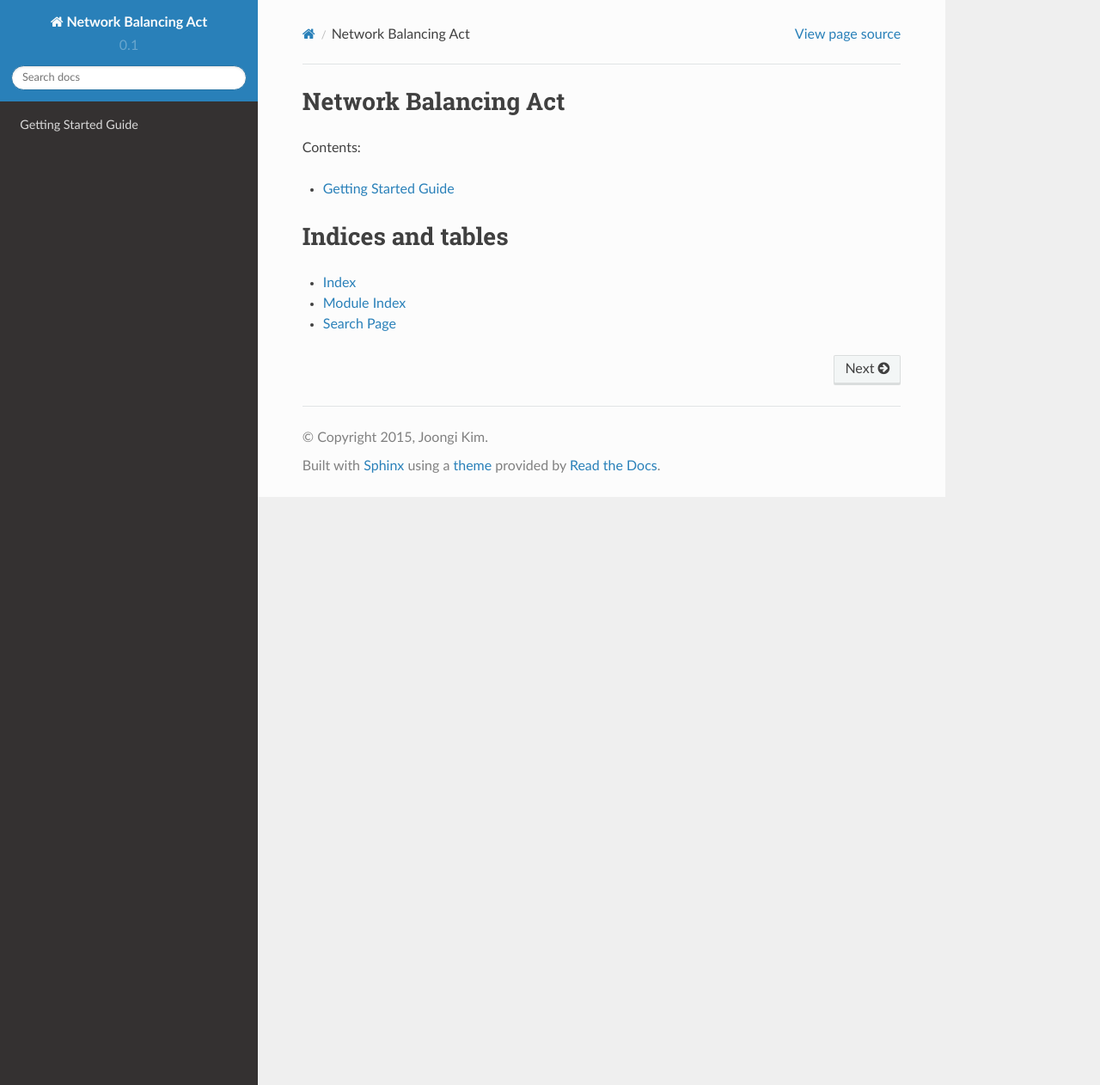
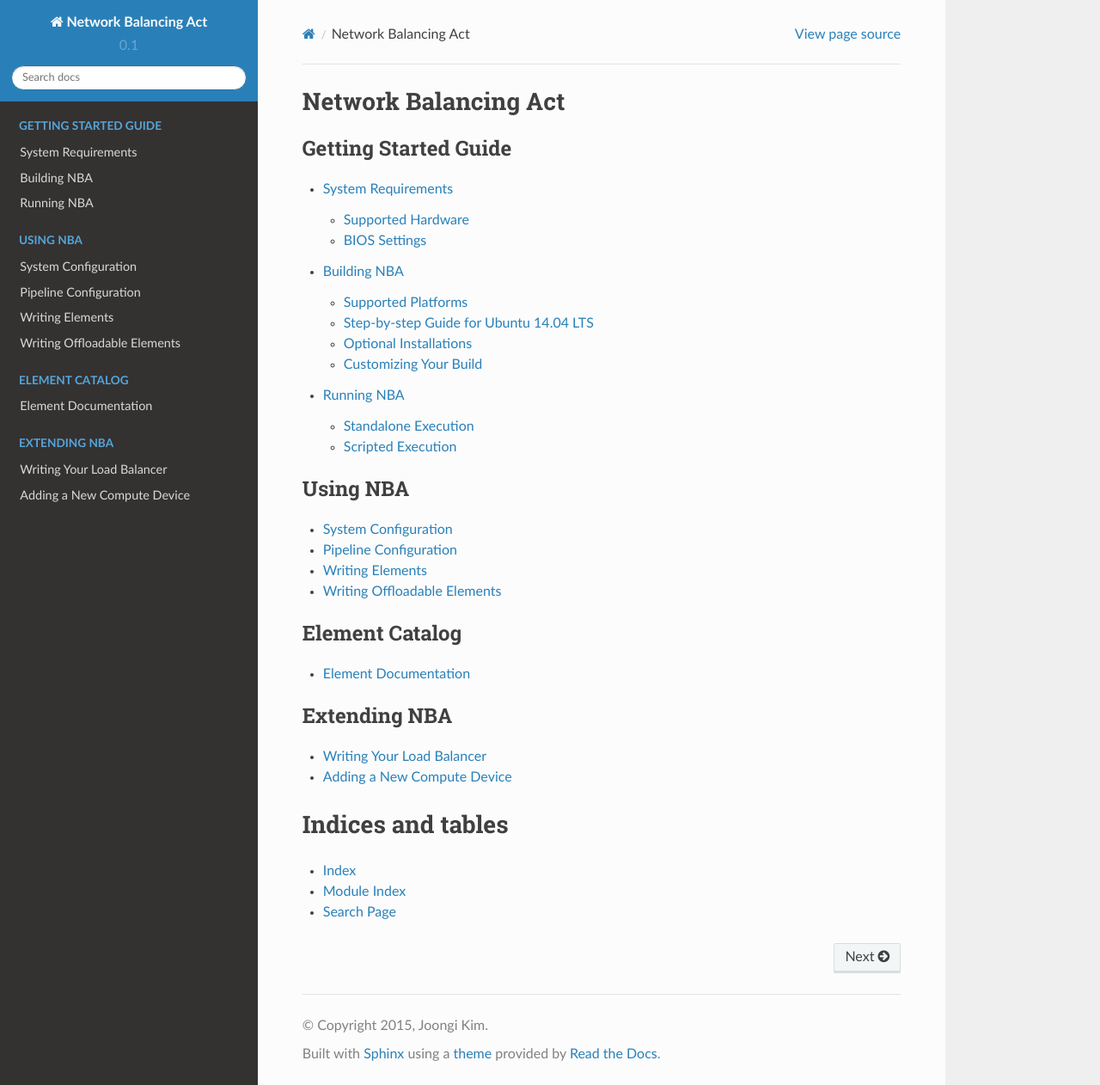
Before and after one commit to ANLAB-KAIST/NBA, a Sphinx documentation site: the page built from docs/index.rst, in a window 1280 px wide and 1262 px high. Shown: the whole window at 86% size. Built offline with Sphinx 7.4.7 and the Read the Docs theme 2.0.0, drawn with Linux system fonts in a browser that asks for light colours.

Commit message:
refs #2: Roadmap for docs.

```diff
--- /dev/null
+++ b/docs/dev/compute_device.rst
@@ -0,0 +1,2 @@
+Adding a New Compute Device
+===========================
--- /dev/null
+++ b/docs/dev/load_balancer.rst
@@ -0,0 +1,2 @@
+Writing Your Load Balancer
+==========================
--- /dev/null
+++ b/docs/elem/index.rst
@@ -0,0 +1,2 @@
+Element Documentation
+=====================
--- a/docs/index.rst
+++ b/docs/index.rst
@@ -6,13 +6,43 @@
 Network Balancing Act
 =====================
 
-Contents:
+.. _gsg:
 
 .. toctree::
-   :maxdepth: 1
-   :titlesonly:
+   :maxdepth: 2
+   :caption: Getting Started Guide
 
-   gsg/index
+   gsg/sys_reqs
+   gsg/build
+   gsg/running
+
+.. _user-docs:
+
+.. toctree::
+   :maxdepth: 2
+   :caption: Using NBA
+
+   user/system_config
+   user/pipeline_config
+   user/element
+   user/offloadable_element
+
+.. _elem-docs:
+
+.. toctree::
+   :maxdepth: 2
+   :caption: Element Catalog
+
+   elem/index
+
+.. _dev-docs:
+
+.. toctree::
+   :maxdepth: 2
+   :caption: Extending NBA
+
+   dev/load_balancer
+   dev/compute_device
 
 
 
--- /dev/null
+++ b/docs/user/element.rst
@@ -0,0 +1,2 @@
+Writing Elements
+================
--- /dev/null
+++ b/docs/user/offloadable_element.rst
@@ -0,0 +1,2 @@
+Writing Offloadable Elements
+============================
--- /dev/null
+++ b/docs/user/pipeline_config.rst
@@ -0,0 +1,2 @@
+Pipeline Configuration
+======================
--- /dev/null
+++ b/docs/user/system_config.rst
@@ -0,0 +1,2 @@
+System Configuration
+====================
```
Also changed, not shown: docs/gsg/index.rst (deleted, +0 -10 lines).
